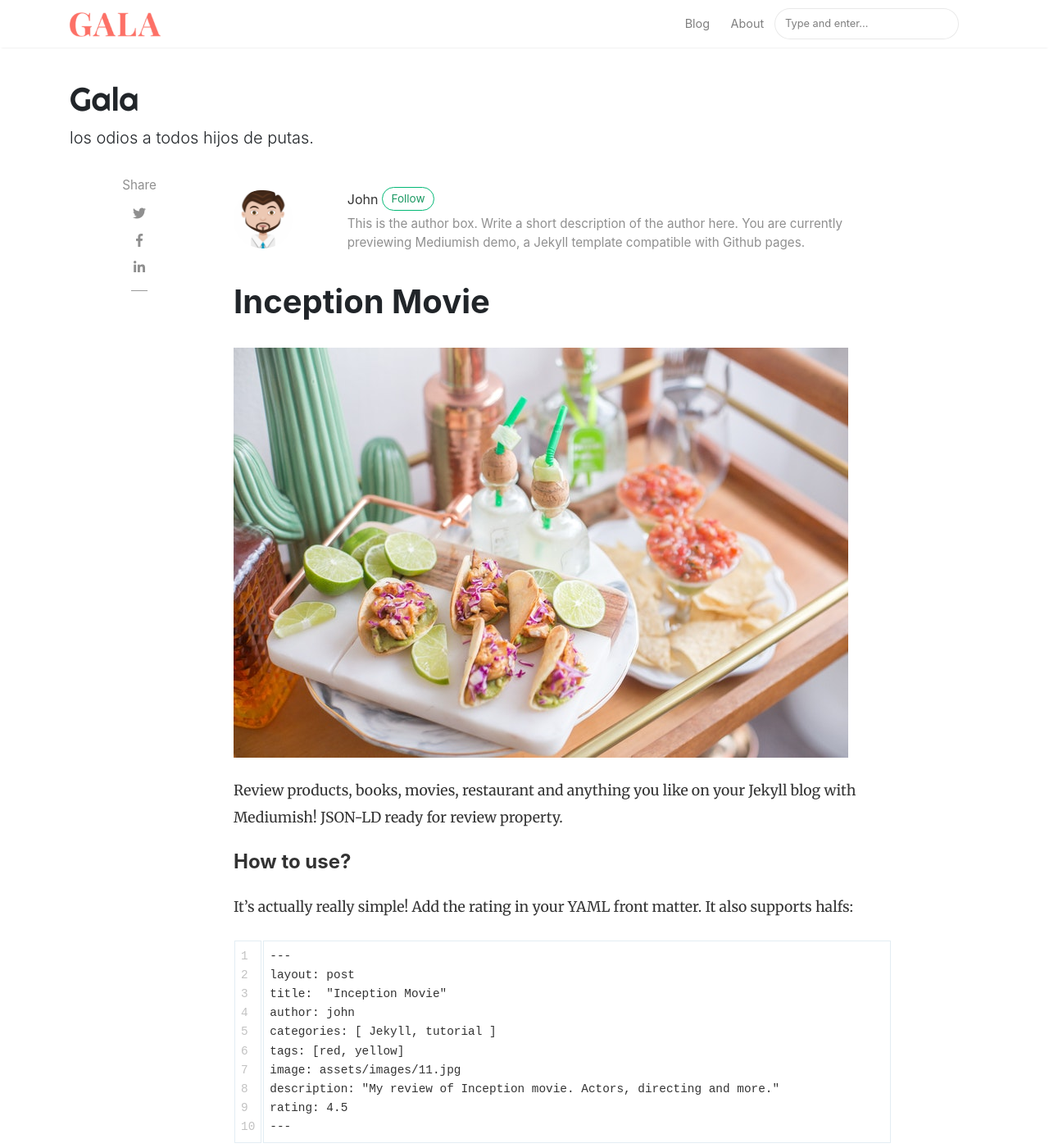
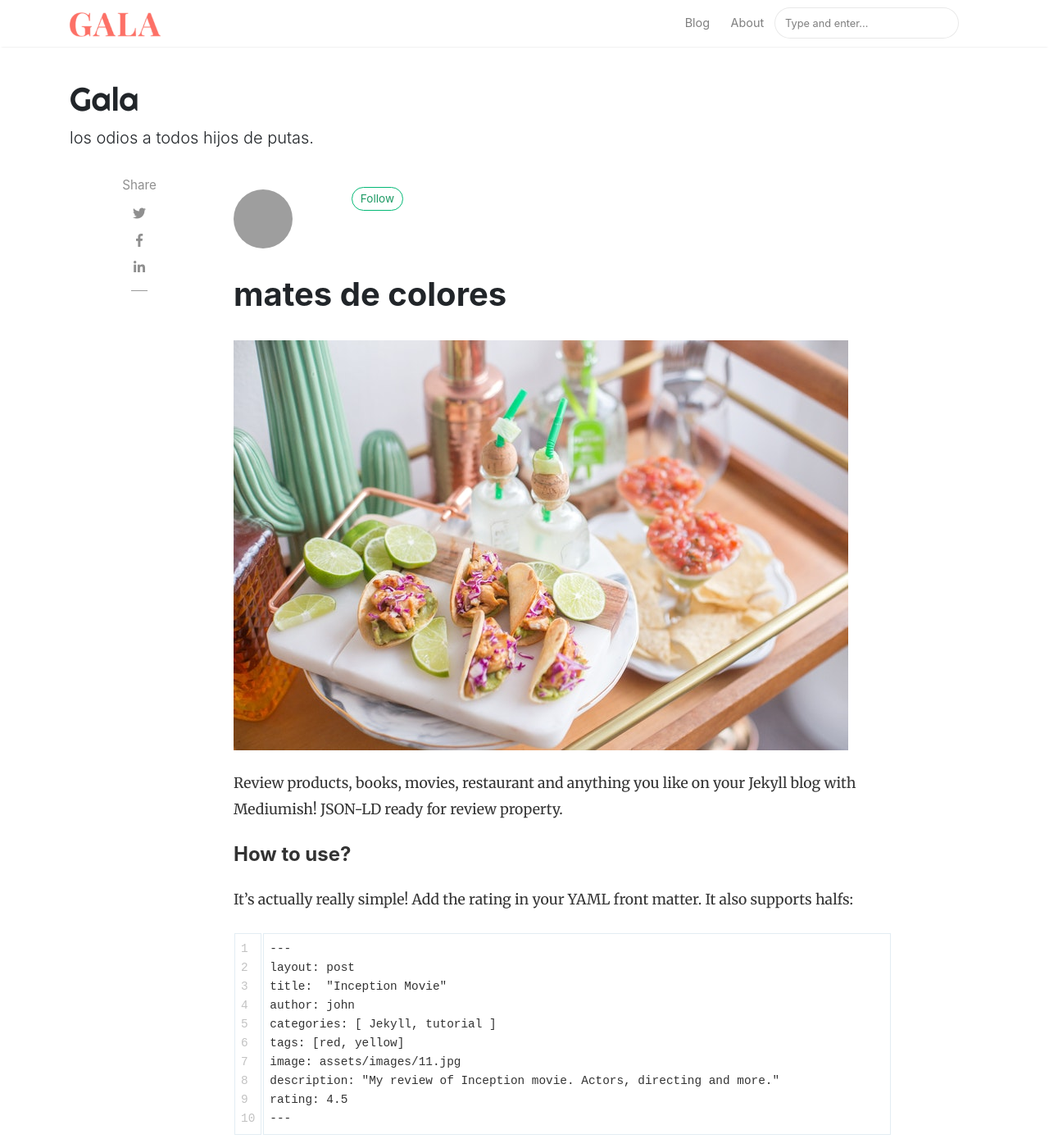
Before and after one commit to almadabelu/almadabelu.github.io, a Jekyll site: the page built from _posts/2018-01-11-customer-service.md, in a window 1280 px wide and 1400 px high. Shown: the whole window at 82% size. Built offline with Jekyll 4.4.1, drawn with Linux system fonts in a browser that asks for light colours; nearby versions of some CDN libraries; comment, search, counter and statistics services are not loaded; some of the changed text lies outside the part shown; grey boxes are pictures that could not be loaded.

Commit message:
Update from Forestry.io almadabelu@hotmail.com updated _posts/2018-01-11-customer-service.md

```diff
--- a/_posts/2018-01-11-customer-service.md
+++ b/_posts/2018-01-11-customer-service.md
@@ -1,16 +1,20 @@
 ---
 layout: post
-title:  "Inception Movie"
-author: john
-categories: [ Jekyll, tutorial ]
-tags: [red, yellow]
+title: mates de colores
+author: Belu
+categories:
+- DIY
+tags:
+- red
+- yellow
 image: assets/images/11.jpg
-description: "My review of Inception movie. Acting, plot and something else in this short description."
-featured: true
+description: My review of Inception movie. Acting, plot and something else in this
+  short description.
+featured: false
 hidden: true
-rating: 4.5
+rating: "1.0"
+
 ---
-
 Review products, books, movies, restaurant and anything you like on your Jekyll blog with Mediumish! JSON-LD ready for review property.
 
 #### How to use?
```
